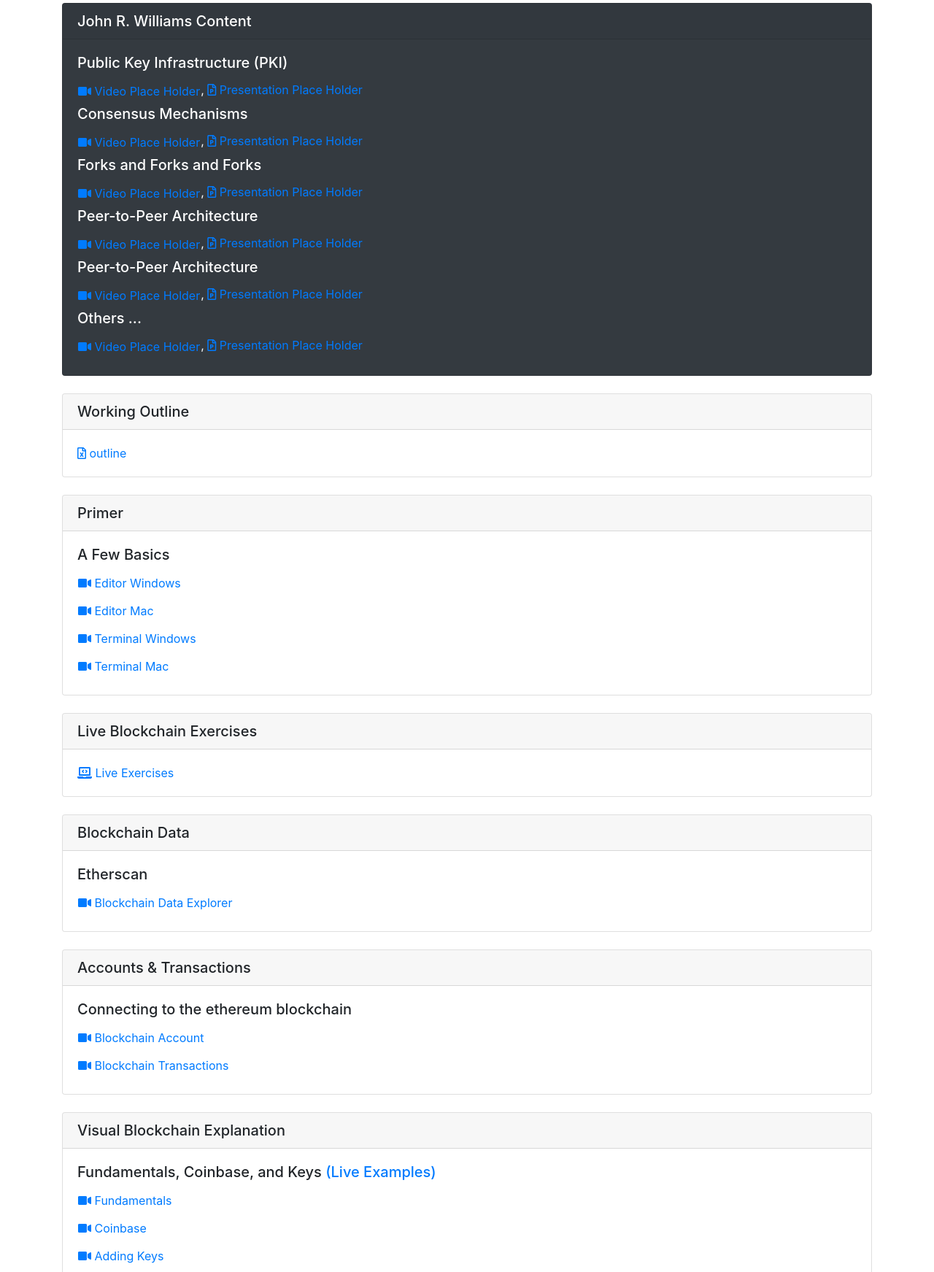
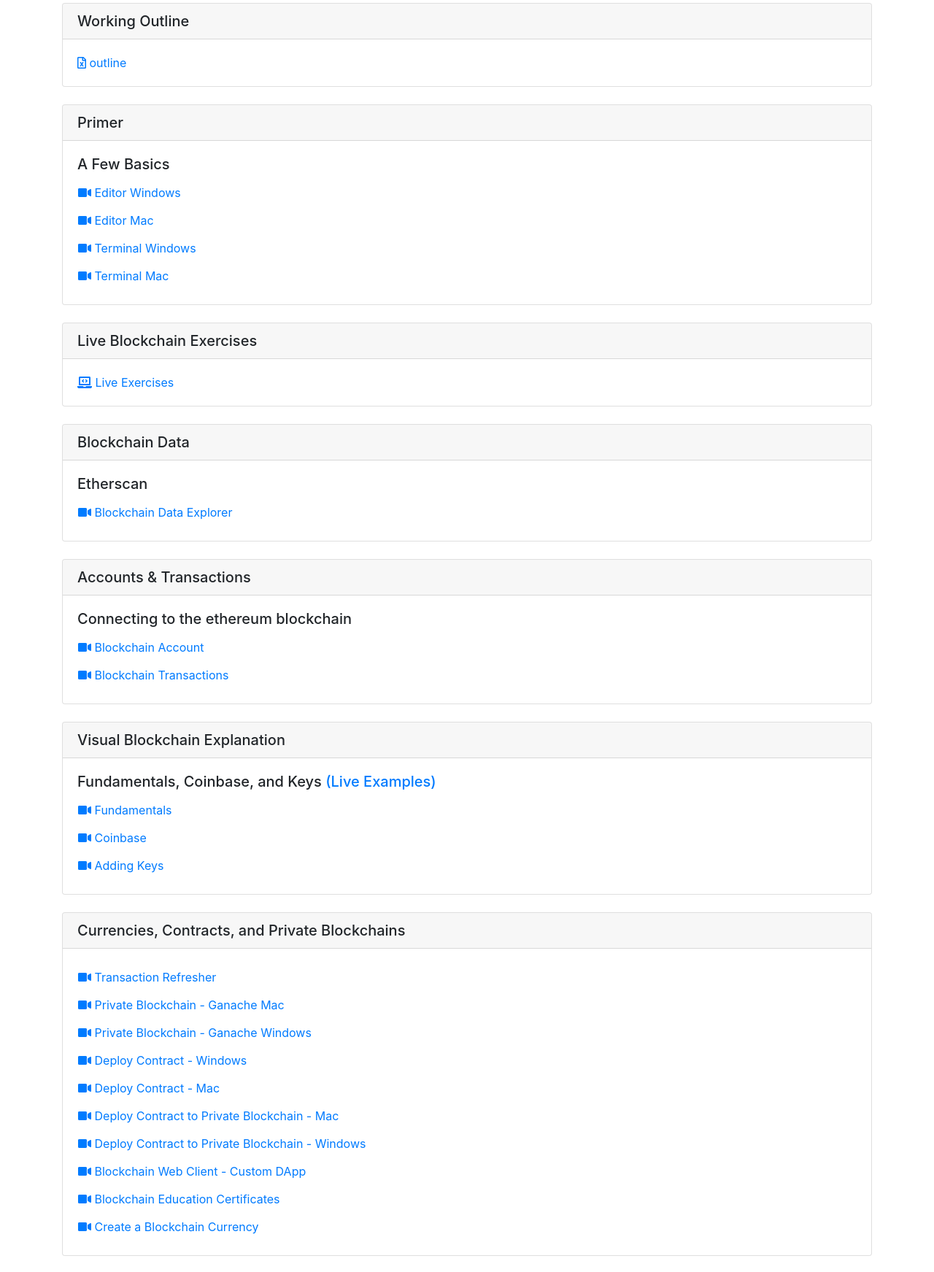
Before and after one commit to heaps/blockchain, a plain HTML site: page index.html in a window 1280 px wide. Shown: the part 178-1921 px from the top of the page at 73% size. Drawn offline with nearby package versions, Linux system fonts and the light colour scheme.

Commit message:
currencies, contracts, private blockchain

```diff
--- a/home.html
+++ b/home.html
@@ -2,56 +2,6 @@
     <h1>Blockchain</h1>
     <p class="lead">A blockchain is a list of records, called blocks, which are linked using cryptography.</p>
 </div>
-
-<div class="card text-white bg-dark">
-  <h5 class="card-header">John R. Williams Content</h5>
-  <div class="card-body">
-
-    <h5>Public Key Infrastructure (PKI)</h5>
-      <button type="button" class="btn btn-link mx-0 px-0" onclick="showVideo('V2EPIcGmEtc')"> <i class="fas fa-video"></i> Video Place Holder
-      </button>,
-      <a href="documents/abel/encryption.pptx">
-          <i class="far fa-file-powerpoint"></i> Presentation Place Holder
-      </a><br>
-
-    <h5>Consensus Mechanisms</h5>
-      <button type="button" class="btn btn-link mx-0 px-0" onclick="showVideo('V2EPIcGmEtc')"> <i class="fas fa-video"></i> Video Place Holder
-      </button>,
-      <a href="documents/abel/encryption.pptx">
-          <i class="far fa-file-powerpoint"></i> Presentation Place Holder
-      </a><br>
-
-    <h5>Forks and Forks and Forks</h5>
-      <button type="button" class="btn btn-link mx-0 px-0" onclick="showVideo('V2EPIcGmEtc')"> <i class="fas fa-video"></i> Video Place Holder
-      </button>,
-      <a href="documents/abel/encryption.pptx">
-          <i class="far fa-file-powerpoint"></i> Presentation Place Holder
-      </a><br>
-
-    <h5>Peer-to-Peer Architecture</h5>
-      <button type="button" class="btn btn-link mx-0 px-0" onclick="showVideo('V2EPIcGmEtc')"> <i class="fas fa-video"></i> Video Place Holder
-      </button>,
-      <a href="documents/abel/encryption.pptx">
-          <i class="far fa-file-powerpoint"></i> Presentation Place Holder
-      </a><br>
-
-    <h5>Peer-to-Peer Architecture</h5>
-      <button type="button" class="btn btn-link mx-0 px-0" onclick="showVideo('V2EPIcGmEtc')"> <i class="fas fa-video"></i> Video Place Holder
-      </button>,
-      <a href="documents/abel/encryption.pptx">
-          <i class="far fa-file-powerpoint"></i> Presentation Place Holder
-      </a><br>
-
-    <h5>Others ...</h5>
-      <button type="button" class="btn btn-link mx-0 px-0" onclick="showVideo('V2EPIcGmEtc')"> <i class="fas fa-video"></i> Video Place Holder
-      </button>,
-      <a href="documents/abel/encryption.pptx">
-          <i class="far fa-file-powerpoint"></i> Presentation Place Holder
-      </a><br>
-
-  </div>
-</div><br>
-
 
 <div class="card">
   <h5 class="card-header">Working Outline </h5>
@@ -134,6 +84,34 @@
 
   </div>
 </div><br>
+
+
+<div class="card">
+  <h5 class="card-header">Currencies, Contracts, and Private Blockchains</h5>
+  <div class="card-body">
+      <button type="button" class="btn btn-link mx-0 px-0" onclick="showVideo('jBjb4FE2sn4')"> <i class="fas fa-video"></i> Transaction Refresher
+      </button> <br>
+      <button type="button" class="btn btn-link mx-0 px-0" onclick="showVideo('YSA9zMyk49w')"> <i class="fas fa-video"></i> Private Blockchain - Ganache Mac
+      </button> <br>
+      <button type="button" class="btn btn-link mx-0 px-0" onclick="showVideo('MoDJnZEdCAs')"> <i class="fas fa-video"></i> Private Blockchain - Ganache Windows
+      </button> <br>
+      <button type="button" class="btn btn-link mx-0 px-0" onclick="showVideo('dabOZSUHTJA')"> <i class="fas fa-video"></i> Deploy Contract - Windows
+      </button> <br>
+      <button type="button" class="btn btn-link mx-0 px-0" onclick="showVideo('psQg1N9WLZM')"> <i class="fas fa-video"></i> Deploy Contract - Mac
+      </button> <br>
+      <button type="button" class="btn btn-link mx-0 px-0" onclick="showVideo('tqhptBlJjS4')"> <i class="fas fa-video"></i> Deploy Contract to Private Blockchain - Mac
+      </button> <br>
+      <button type="button" class="btn btn-link mx-0 px-0" onclick="showVideo('cplvMARMNN0')"> <i class="fas fa-video"></i> Deploy Contract to Private Blockchain - Windows
+      </button> <br>
+      <button type="button" class="btn btn-link mx-0 px-0" onclick="showVideo('OaAC6e4rvIw')"> <i class="fas fa-video"></i> Blockchain Web Client - Custom DApp
+      </button> <br>
+      <button type="button" class="btn btn-link mx-0 px-0" onclick="showVideo('riLJfRvP_DE')"> <i class="fas fa-video"></i> Blockchain Education Certificates
+      </button> <br>
+      <button type="button" class="btn btn-link mx-0 px-0" onclick="showVideo('178H1srE1AQ')"> <i class="fas fa-video"></i> Create a Blockchain Currency
+      </button>
+  </div>
+</div><br>
+
 
 
 <div class="card">
```
